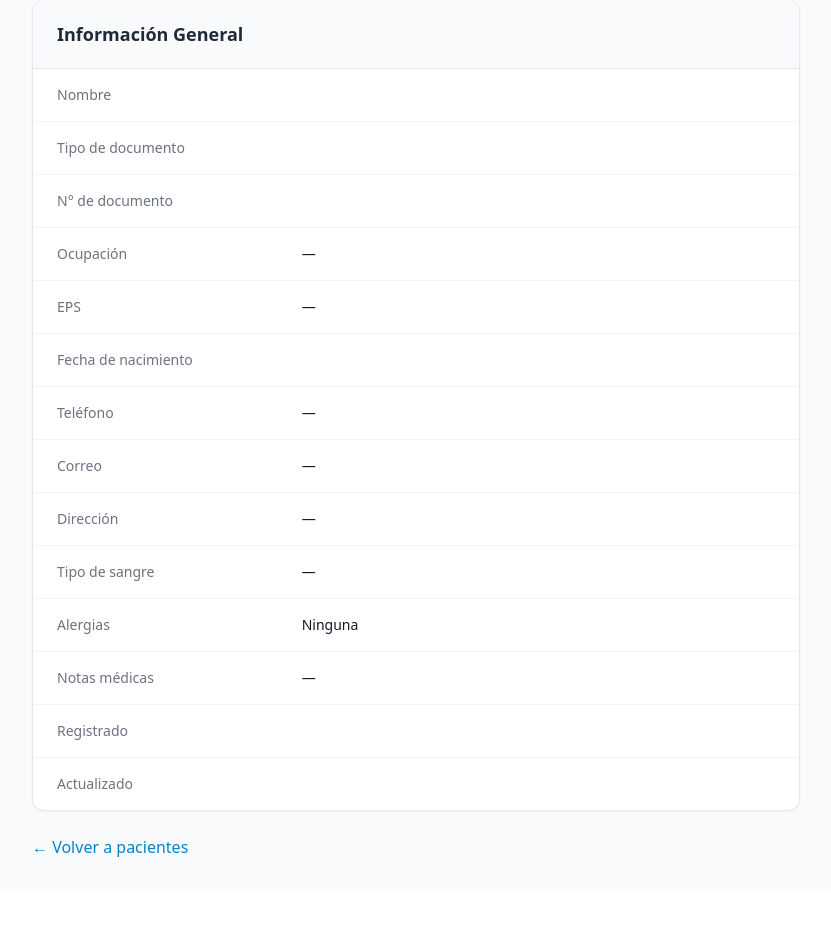
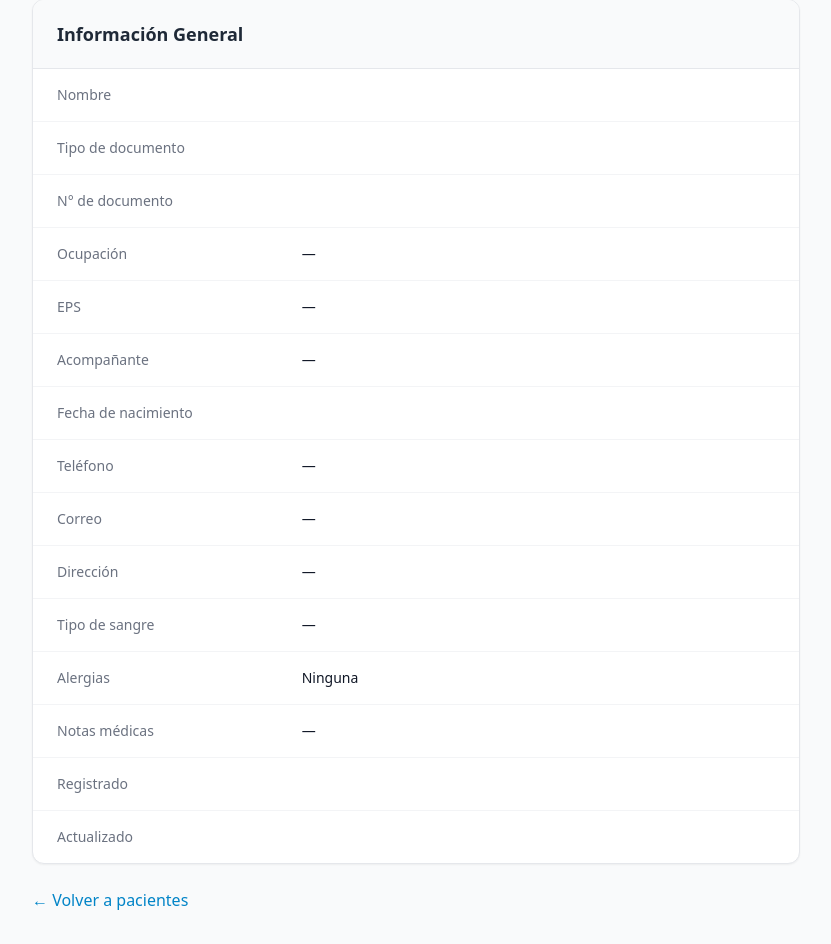
Before and after one commit to suarezpossoyojhanalexis-netizen/dentalPro, a Django app: template templates/pacientes/detalle.html in a window 1280 px wide. Shown: the part 166-1110 px from the top of the page, without its empty margins (224-1055 px from the left). Before the commit the page ends 1023 px from the top, so only its background shows below. Run offline with Django 5.2, Linux system fonts and the light colour scheme; the template is opened without the code that fills it, so the values that code supplies are empty.

Commit message:
feat: agregué campos nombre y teléfono del acompañante al modelo Patient

```diff
--- a/pacientes/admin.py
+++ b/pacientes/admin.py
@@ -4,6 +4,6 @@ from .models import Patient
 
 @admin.register(Patient)
 class PatientAdmin(admin.ModelAdmin):
-    list_display = ['last_name', 'first_name', 'document_type', 'cedula', 'occupation', 'eps', 'phone', 'is_active']
+    list_display = ['last_name', 'first_name', 'document_type', 'cedula', 'occupation', 'eps', 'phone', 'companion_name', 'is_active']
     list_filter = ['is_active', 'blood_type', 'document_type']
     search_fields = ['first_name', 'last_name', 'cedula', 'phone']
--- a/pacientes/forms.py
+++ b/pacientes/forms.py
@@ -6,7 +6,9 @@ class PatientForm(forms.ModelForm):
     class Meta:
         model = Patient
         fields = [
-            'first_name', 'last_name', 'document_type', 'cedula', 'occupation', 'eps', 'birth_date',
+            'first_name', 'last_name', 'document_type', 'cedula', 'occupation', 'eps',
+            'companion_name', 'companion_phone',
+            'birth_date',
             'phone', 'email', 'address', 'blood_type',
             'allergies', 'medical_notes',
         ]
--- a/pacientes/models.py
+++ b/pacientes/models.py
@@ -29,6 +29,8 @@ class Patient(models.Model):
     cedula = models.CharField('Cédula', max_length=10, unique=True, validators=[cedula_validator])
     occupation = models.CharField('Ocupación', max_length=100, blank=True)
     eps = models.CharField('EPS', max_length=100, blank=True, help_text='EPS o régimen de salud al que pertenece el paciente')
+    companion_name = models.CharField('Nombre del acompañante', max_length=100, blank=True)
+    companion_phone = models.CharField('Teléfono del acompañante', max_length=15, blank=True)
     birth_date = models.DateField('Fecha de nacimiento')
     phone = models.CharField('Teléfono', max_length=15, blank=True)
     email = models.EmailField('Correo', blank=True)
--- a/templates/pacientes/detalle.html
+++ b/templates/pacientes/detalle.html
@@ -34,6 +34,10 @@
             <div class="px-6 py-4 grid grid-cols-3 gap-4">
                 <dt class="text-sm font-medium text-gray-500">EPS</dt>
                 <dd class="col-span-2 text-sm text-gray-900">{{ patient.eps|default:"—" }}</dd>
+            </div>
+            <div class="px-6 py-4 grid grid-cols-3 gap-4">
+                <dt class="text-sm font-medium text-gray-500">Acompañante</dt>
+                <dd class="col-span-2 text-sm text-gray-900">{{ patient.companion_name|default:"—" }}{% if patient.companion_phone %} — {{ patient.companion_phone }}{% endif %}</dd>
             </div>
             <div class="px-6 py-4 grid grid-cols-3 gap-4">
                 <dt class="text-sm font-medium text-gray-500">Fecha de nacimiento</dt>
```
Also changed, not shown: pacientes/tests/test_patients_crud.py (+12 -0 lines), pacientes/migrations/0005_patient_companion_name_patient_companion_phone.py (added).
